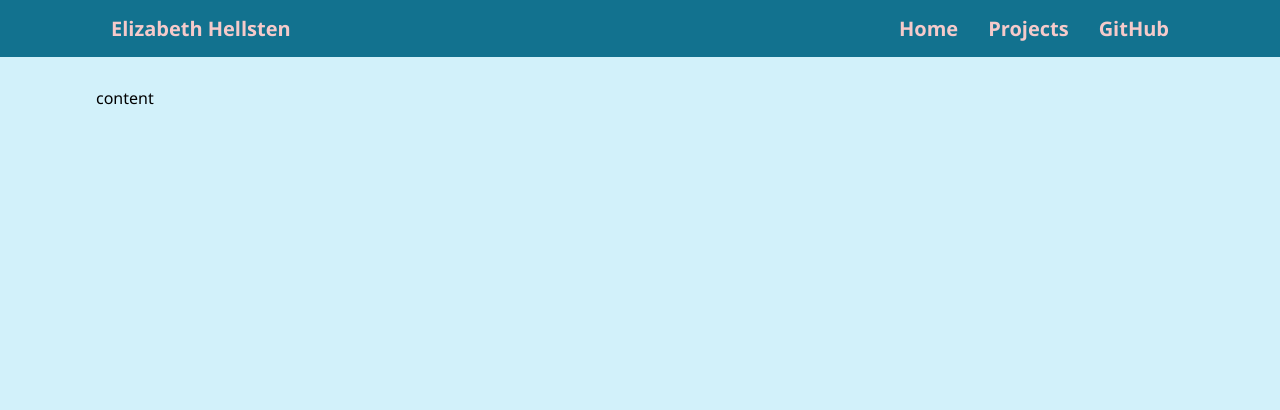
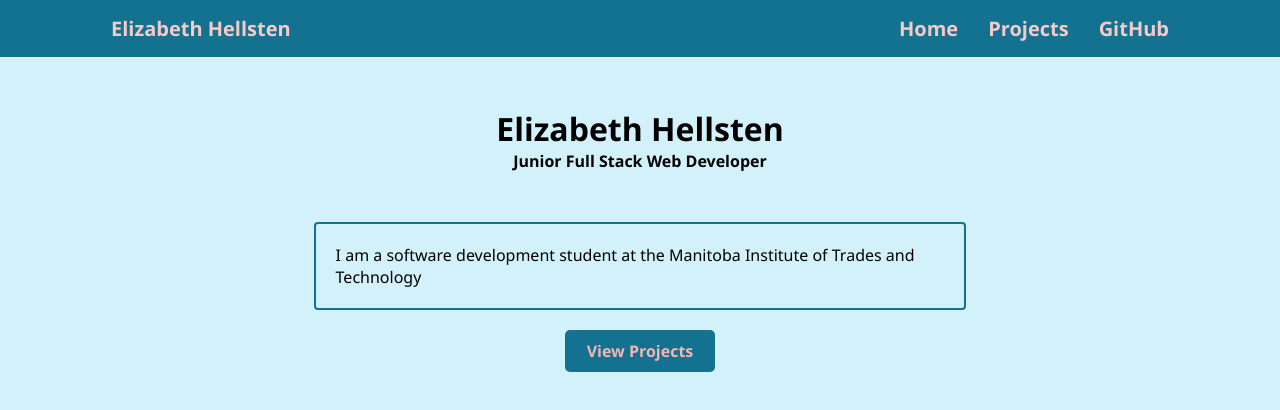
Before and after one commit to elizabethh34/portfolio-site, a React (Create React App) app: page / in a window 1280 px wide. Shown: the top 410 px of the page. Built offline with nearby package versions, Linux system fonts and the light colour scheme.

Commit message:
Update home page

```diff
--- a/src/App.css
+++ b/src/App.css
@@ -9,11 +9,45 @@ nav {
   margin-bottom: 30px;
 }
 
+.home-name, .home-role {
+  text-align: center;
+}
+
+.info-container {
+  border: 2px solid rgb(18, 114, 143);
+  border-radius: 4px;
+  width: 60%;
+  margin: auto;
+}
+
+.about-info {
+  padding: 20px;
+}
+
+.name-container {
+  margin: 50px;
+}
+
+.projects-button {
+  width: 150px;
+  text-align: center;
+  margin: 20px auto;
+  color: rgb(248, 178, 178);
+  background-color: rgb(18, 114, 143);
+  font-weight: 600;
+  padding: 10px;
+  border-radius: 5px;
+}
+
 .nav-container {
   display: flex;
   justify-content: space-between;
   width: 85%;
   margin: auto;
+}
+
+.active {
+  border-bottom:2px solid rgb(248, 178, 178);
 }
 
 nav ul {
@@ -44,6 +78,7 @@ nav ul {
 .projects-heading {
   text-align: center;
   margin-bottom: 15px;
+  color:rgb(18, 114, 143);
 }
 
 .projects-container {
@@ -58,11 +93,14 @@ nav ul {
   margin: 15px;
   width: 80%;
   border: 2px solid rgb(18, 114, 143);
+  background-color: rgb(245, 202, 202);
   border-radius: 4px;
 }
 
 .project-name {
   text-align: center;
+  padding: 20px;
+  color:rgb(18, 114, 143);
 }
 
 .project-image {
@@ -108,19 +146,19 @@ nav ul {
 }
 
 .view-button {
-  background-color: rgb(248, 178, 178);
-  color: rgb(18, 114, 143);
+  color: rgb(248, 178, 178);
+  background-color: rgb(18, 114, 143);
   font-weight: 600;
   padding: 10px;
-  margin-top: 10px;
+  margin: 20px 0px;
   border-radius: 5px;
   text-decoration: none;
 }
 
 .view-button:hover {
   cursor: pointer;
-  color: rgb(248, 178, 178);
-  background-color: rgb(18, 114, 143);
+  background-color: rgb(248, 178, 178);
+  color: rgb(18, 114, 143);
 }
 
 @media only screen and (min-width: 600px) {
--- a/src/components/Home.jsx
+++ b/src/components/Home.jsx
@@ -1,9 +1,19 @@
 import React from 'react';
+import { Link } from 'react-router-dom';
 
 const Home = () => {
   return (
     <div className="home-container">
-      <div>content</div>
+      <div className="name-container">
+        <h1 className="home-name">Elizabeth Hellsten</h1>
+        <h4 className="home-role">Junior Full Stack Web Developer</h4>
+      </div>
+      <div className="info-container">
+        <p className="about-info">I am a software development student at the Manitoba Institute of Trades and Technology</p>
+      </div>
+      <Link to="/projects">
+        <div className="projects-button">View Projects</div>
+      </Link>
     </div>
   );
 }
```
Also changed, not shown: src/App.js (line endings or trailing spaces).
